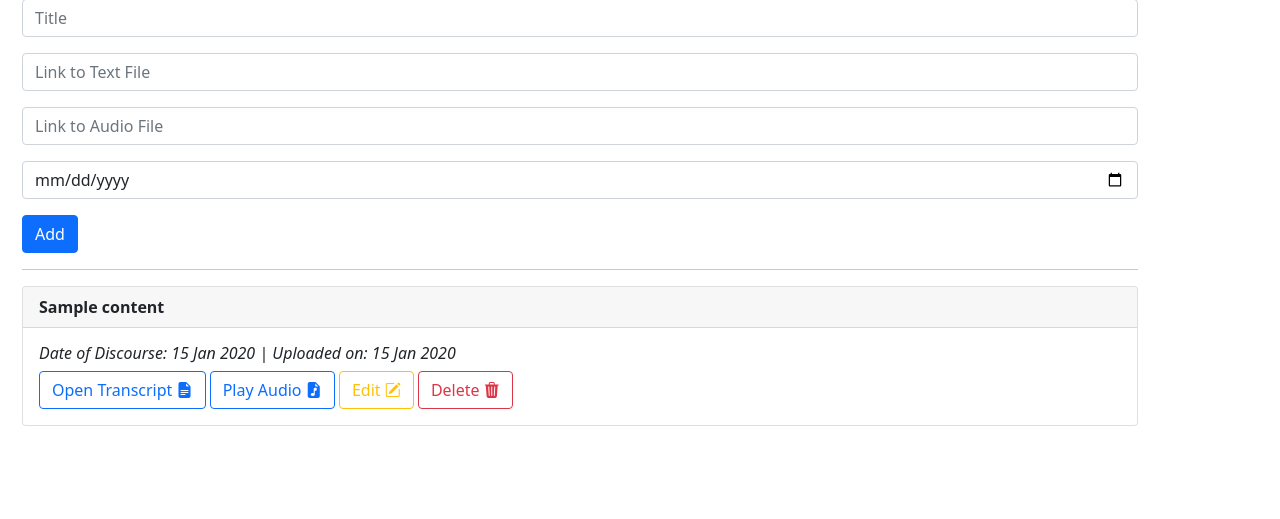
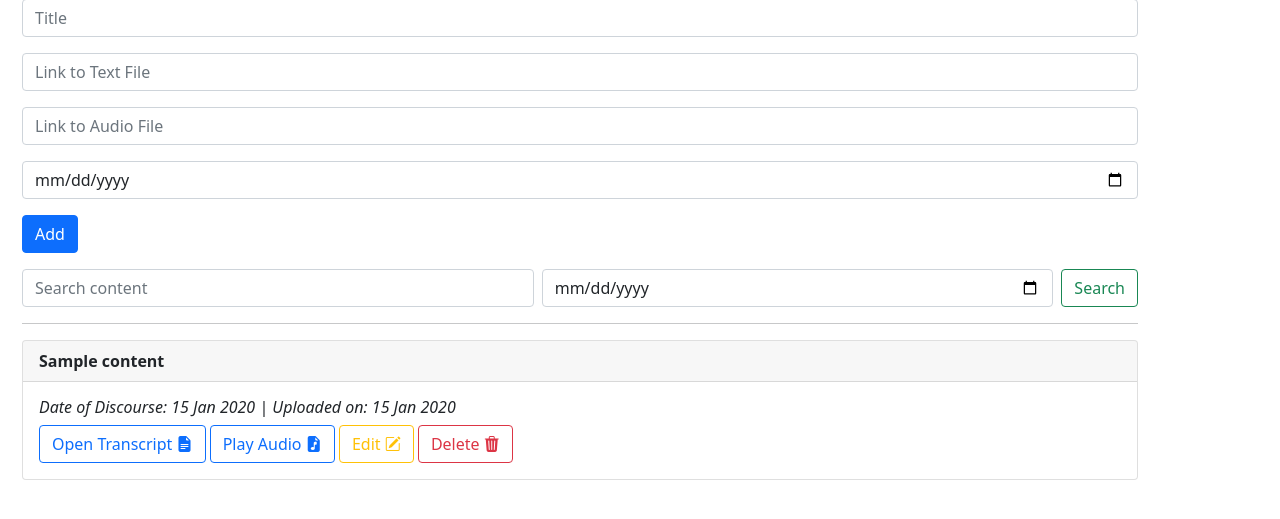
Before and after one commit to GurumaujSatsangi/repository-of-discourses, a Node server app: template views/add.ejs in a window 1280 px wide. Shown: the part 264-783 px from the top of the page. Run offline with Node 20, Linux system fonts and the light colour scheme; the template is opened without the code that fills it: most values are stand-ins (such as "Sample title", 1, 10 or a date in 2020); some libraries are stand-ins or nearby versions; grey boxes are pictures that could not be loaded.

Commit message:
feat: add search and date filter functionality in content display for add.ejs and edit.ejs

```diff
--- a/index.js
+++ b/index.js
@@ -17,9 +17,19 @@ dotenv.config();
 const supabase = createClient(process.env.SUPABASE_URL, process.env.SUPABASE_ANON_KEY);
 
 app.get("/", async (req,res)=>{
-    const {message}=req.query;
-    const {data, error}=await supabase.from("content").select("*");
-return res.render("add.ejs",{message: message || null, content: data});
+    const {message, search, filter_date}=req.query;
+    let query = supabase.from("content").select("*");
+
+    if(search && search.trim() !== "") {
+        query = query.or(`title.ilike.%${search}%,text_link.ilike.%${search}%,audio_link.ilike.%${search}%`);
+    }
+
+    if(filter_date && filter_date.trim() !== "") {
+        query = query.eq("date", filter_date);
+    }
+
+    const {data, error}= await query;
+    return res.render("add.ejs",{message: message || null, content: data, search: search || "", filter_date: filter_date || ""});
 });
 
 app.get("/delete/:id",async(req,res)=>{
--- a/views/add.ejs
+++ b/views/add.ejs
@@ -93,6 +93,11 @@
           <input type="submit" value="Add" class="btn btn-primary" />
         </div>
       </form>
+      <form action="/" method="GET" class="d-flex mb-3">
+    <input class="form-control me-2" type="search" name="search" placeholder="Search content" aria-label="Search" value="<%= search %>">
+    <input type="date" name="filter_date" class="form-control me-2" aria-label="Date filter" value="<%= filter_date %>">
+    <button class="btn btn-outline-success" type="submit">Search</button>
+</form>
       <hr />
       <% if(content && content.length > 0) { %>
 
--- a/views/edit.ejs
+++ b/views/edit.ejs
@@ -51,6 +51,11 @@
     </script>
     <% } %>
     <div class="container">
+      <form action="/" method="GET" class="d-flex mb-3">
+        <input class="form-control me-2" type="search" name="search" placeholder="Search content" aria-label="Search">
+        <input type="date" name="filter_date" class="form-control me-2" aria-label="Date filter">
+        <button class="btn btn-outline-success" type="submit">Search</button>
+      </form>
       <form action="/edit" method="POST">
         <input type="hidden" name="id" value="<%= content.id %>">
         <div class="mb-3">
```
